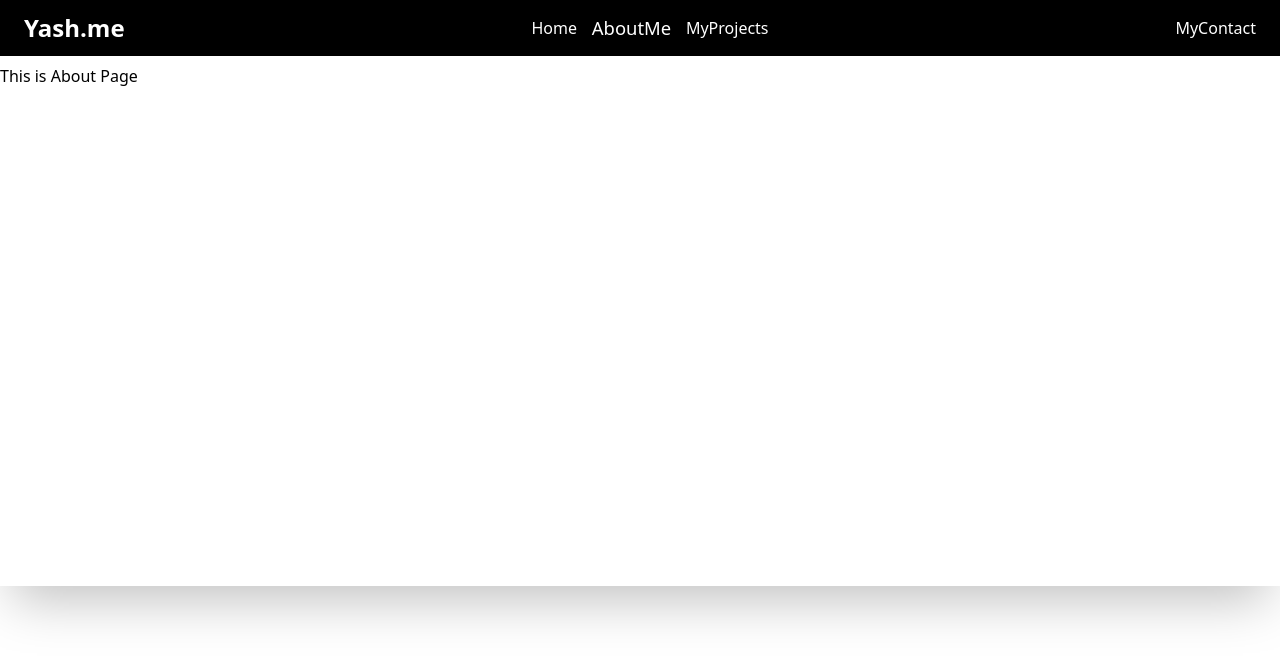
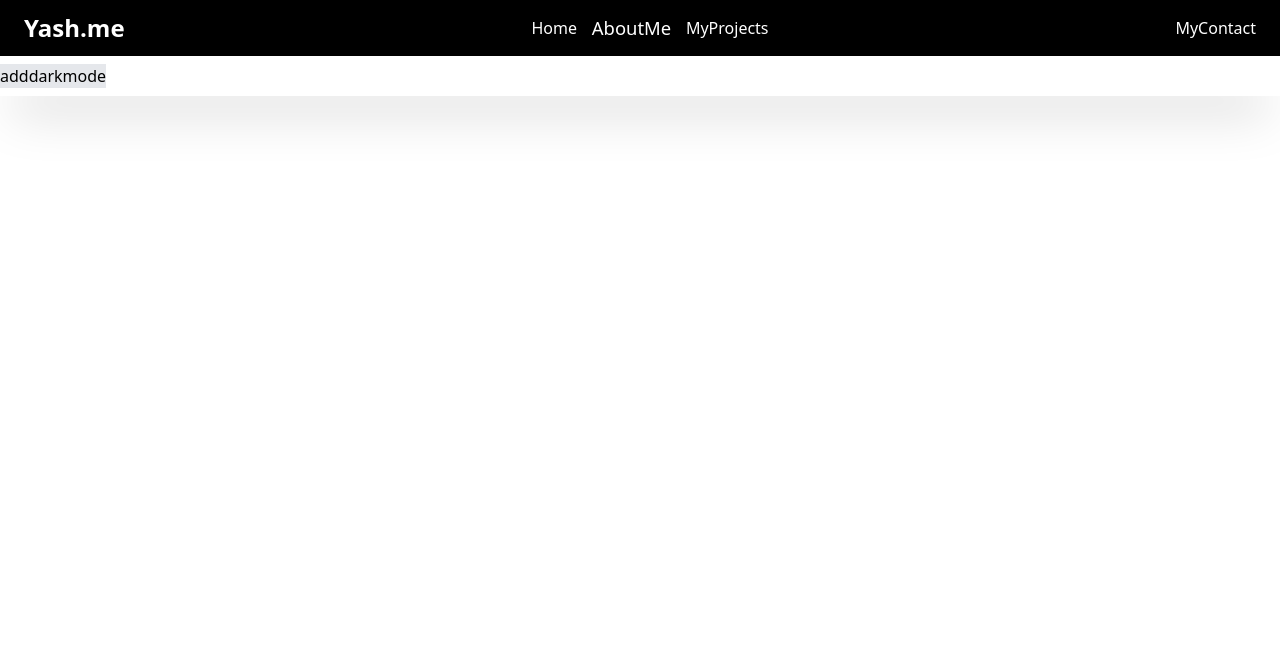
Before and after one commit to Yashmevada2807/my_portfolioMain, a React (Vite) app: page /aboutme in a window 1280 px wide. Shown: the top 660 px of the page. Built offline with nearby package versions, Linux system fonts and the light colour scheme.

Commit message:
no changes

```diff
--- a/src/components/About.jsx
+++ b/src/components/About.jsx
@@ -1,9 +1,10 @@
 import React from 'react'
+import DarkBtn from './DarkBtn'
 
 const About = () => {
   return (
-    <div className=' w-full flex py-2 shadow-2xl h-[530px]'>
-      This is About Page
+    <div className=' w-full flex py-2 shadow-2xl '>
+      <DarkBtn/>
     </div>
   )
 }
```
